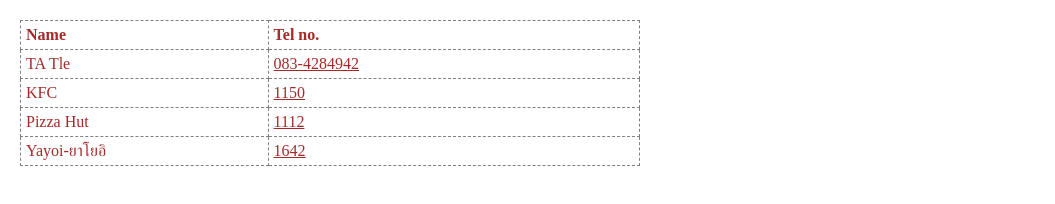
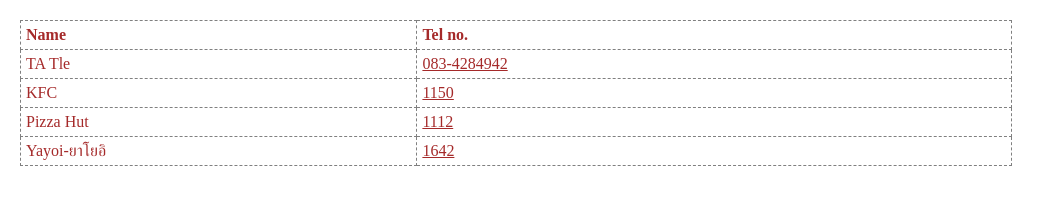
Before and after one commit to tratchapong/old-tratchapong.github.io, a plain HTML site: page telno.html in a window 1280 px wide. Shown: the whole page, without its empty margins (0-1055 px from the left). Drawn offline with Linux system fonts and the light colour scheme.

Commit message:
telno v4

```diff
--- a/telno.html
+++ b/telno.html
@@ -27,7 +27,7 @@
 </style>
 </head>
 <body>
-    <table style="width:50%;">
+    <table style="width:80%;">
         <tr>
             <td><b>Name</b></td>
             <td><b>Tel no.</b></td>
```
